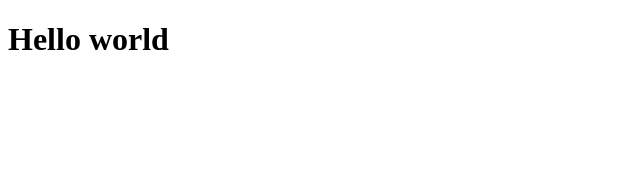
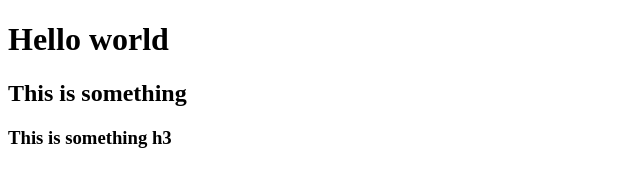
Before and after one commit to DKuzibaev/js-less, a plain HTML site: page index.html in a window 1280 px wide. Shown: the whole page, without its empty margins (0-640 px from the left). Drawn offline with Linux system fonts and the light colour scheme.

Commit message:
add new tags

```diff
--- a/index.html
+++ b/index.html
@@ -10,7 +10,8 @@
 
 
     <h1>Hello world</h1>
-
+    <h2>This is something</h2>
+    <h3>This is something h3</h3>
 
     <script src="script.js"></script>
 </body>
```
